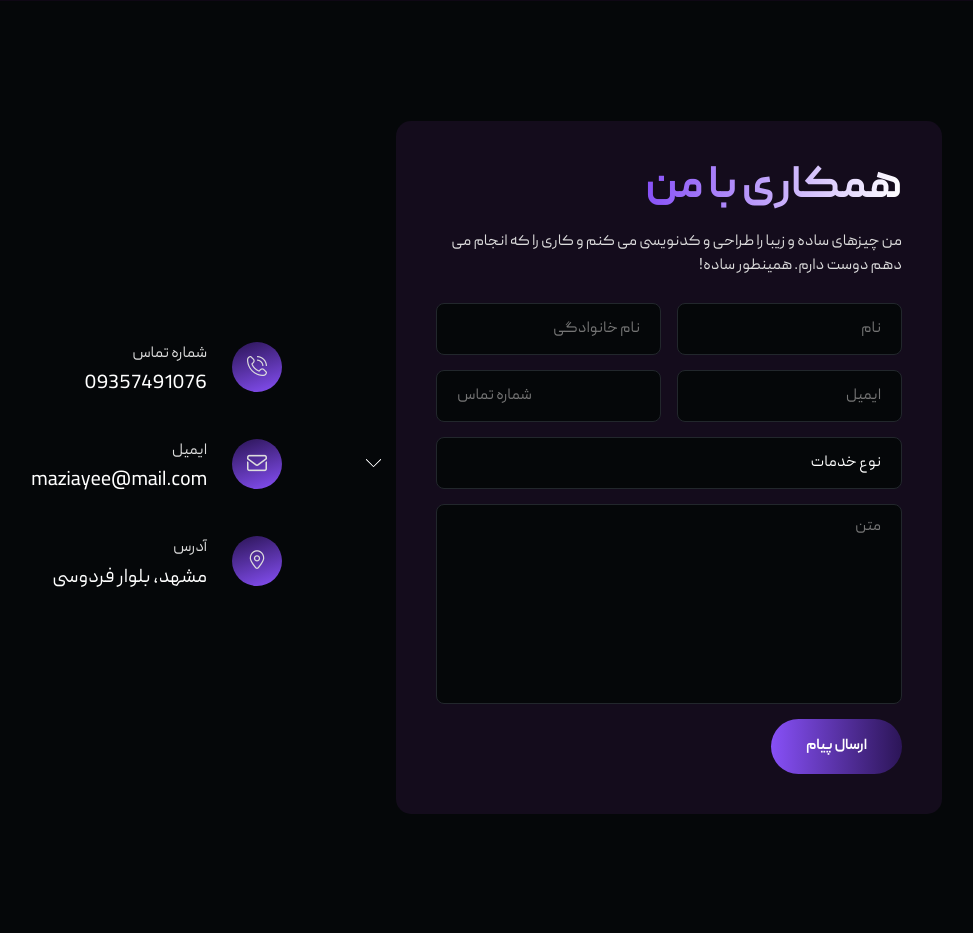
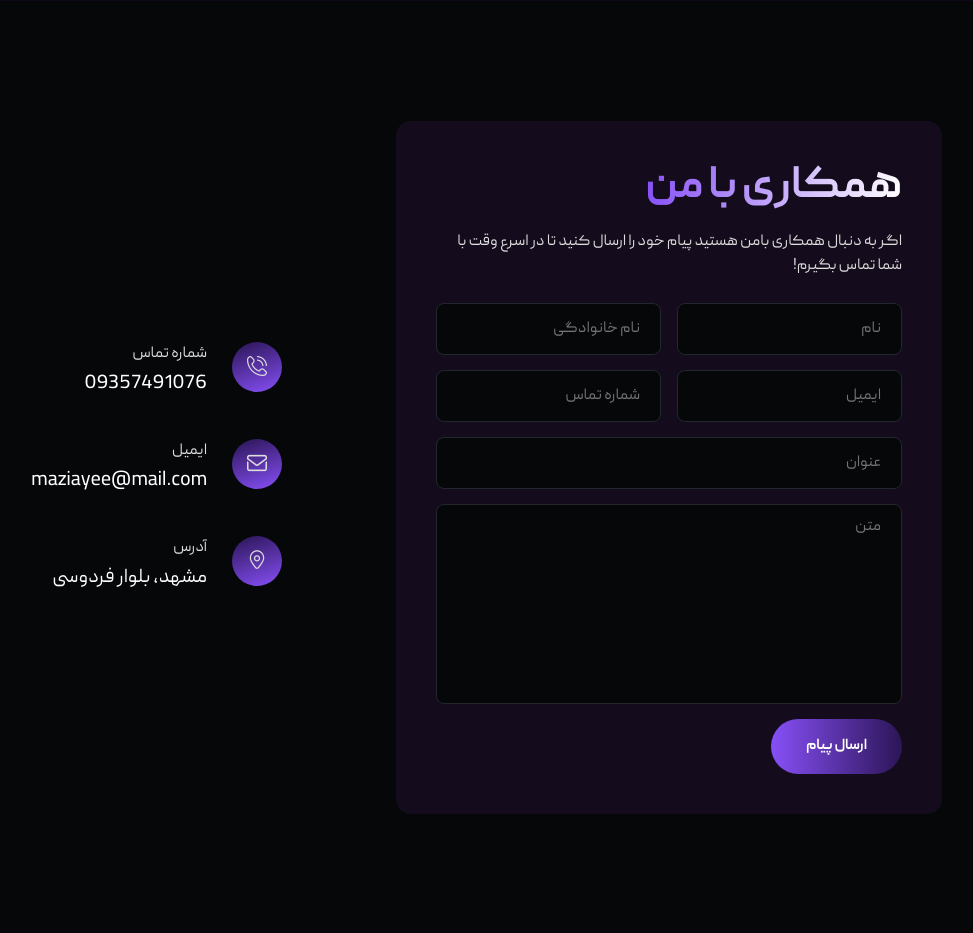
Before and after one commit to MaZiayee/PersonalSite1, a Django app: page / in a window 1280 px wide. Shown: the part 4986-5919 px from the top of the page, without its empty margins (256-1229 px from the left). Run offline with Django 4.2, Linux system fonts and the light colour scheme; data that the repository does not hold is empty; some libraries are stand-ins or nearby versions; some web fonts are replaced.

Commit message:
contact form
connect Contact form to models

```diff
--- a/mysite/settings.py
+++ b/mysite/settings.py
@@ -37,6 +37,7 @@
     'django.contrib.sessions',
     'django.contrib.messages',
     'django.contrib.staticfiles',
+    'django.contrib.humanize',
     'website',
     'blog',
 ]
--- a/templates/website/index.html
+++ b/templates/website/index.html
@@ -1,4 +1,5 @@
 {% load static%}
+{% load humanize %}
 <!DOCTYPE html>
 <html class="no-js" lang="fa" dir="rtl">
 
@@ -804,53 +805,49 @@
       <!-- BLOG SECTION END -->
 
       <!-- CONTACT SECTION START -->
-      <section class="contact-section" id="contact-section">
+      <section class="contact-section">
          <div class="container">
             <div class="row">
                <div class="col-lg-6 col-md-7 order-2 order-md-1">
                   <div class="contact-form-box wow fadeInLeft" data-wow-delay=".3s">
                      <div class="section-header">
                         <h2 class="section-title">همکاری با من</h2>
-                        <p>من چیزهای ساده و زیبا را طراحی و کدنویسی می کنم و کاری را که انجام می دهم دوست دارم. همینطور ساده!</p>
+                        <p>اگر به دنبال همکاری بامن هستید پیام خود را ارسال کنید تا در اسرع وقت با شما تماس بگیرم!</p>
                      </div>
 
+
                      <div class="tj-contact-form">
-                        <form id="contact-form">
+                        <form action="{% url 'website:homepage' %}" method="post">
+                           {% csrf_token %}
                            <div class="row gx-3">
                               <div class="col-sm-6">
                                  <div class="form_group">
-                                    <input type="text" name="conName" id="conName" placeholder="نام" autocomplete="off">
+                                    <input type="text" name="first_name" placeholder="نام" autocomplete="on">
                                  </div>
                               </div>
                               <div class="col-sm-6">
                                  <div class="form_group">
-                                    <input type="text" name="conLName" id="conLName" placeholder="نام خانوادگی" autocomplete="off">
+                                    <input type="text" name="last_name" placeholder="نام خانوادگی" autocomplete="on">
                                  </div>
                               </div>
                               <div class="col-sm-6">
                                  <div class="form_group">
-                                    <input type="email" name="conEmail" id="conEmail" placeholder="ایمیل" autocomplete="off">
+                                    <input type="email" name="email" placeholder="ایمیل" autocomplete="on">
                                  </div>
                               </div>
                               <div class="col-sm-6">
                                  <div class="form_group">
-                                    <input type="tel" name="conPhone" id="conPhone" placeholder="شماره تماس" autocomplete="off">
+                                    <input type="number" name="phone" placeholder="شماره تماس" autocomplete="on">
                                  </div>
                               </div>
                               <div class="col-12">
                                  <div class="form_group">
-                                    <select name="conService" id="conService" class="tj-nice-select">
-                                       <option value="" selected="" disabled="">نوع خدمات</option>
-                                       <option value="braning">طراحی برندینگ</option>
-                                       <option value="web">طراحی سایت</option>
-                                       <option value="uxui">طراحی /UX</option>
-                                       <option value="app">طراحی اپلیکیشن</option>
-                                    </select>
+                                    <input type="text" name="subject" placeholder="عنوان" autocomplete="on">
                                  </div>
                               </div>
                               <div class="col-12">
                                  <div class="form_group">
-                                    <textarea name="conMessage" id="conMessage" placeholder="متن"></textarea>
+                                    <textarea name="message" placeholder="متن"></textarea>
                                  </div>
                               </div>
                               <div class="col-12">
@@ -903,15 +900,19 @@
       <!-- CONTACT SECTION END -->
 
       <!-- BEGIN: Contact Form Success Modal Message -->
-      <div class="modal contact_modal" id="message_sent" tabindex="-1">
+       {% if messages %}
+      <div class="modal contact_modal" tabindex="-1" id="messageModal">
          <div class="modal-dialog">
             <div class="modal-content">
                <div class="modal-header">
                   <span class="modal-title"><strong>پیام شما با موفقیت ارسال شد</strong></span>
-                  <button type="button" class="close" data-bs-dismiss="modal" aria-label="Close"><i class="fas fa-times"></i></button>
                </div>
                <div class="modal-body">
-                  <p>از اینکه با ما تماس گرفتید، متشکریم. ما به زودی با شما تماس خواهیم گرفت.<br>روز خوبی داشته باشید!</p>
+                  {% for message in messages %}
+                     <p>{{ message }}</p>
+                  {% empty %}
+                     <p>No messages</p>
+                  {% endfor %}
                </div>
                <div class="modal-footer">
                   <button type="button" class="btn" data-bs-dismiss="modal">بستن</button>
@@ -919,6 +920,7 @@
             </div>
          </div>
       </div>
+      {% endif %}
       <!-- END: Contact Form Success Modal Message -->
 
       <!-- BEGIN: Contact Form Fail Modal Message -->
@@ -991,4 +993,15 @@
    <script src="{% static 'js/main.js' %}"></script>
 </body>
 
+<script>
+   document.addEventListener("DOMContentLoaded", function() {
+       var messageModal = document.getElementById("messageModal");
+       if (messageModal) {
+           var modal = new bootstrap.Modal(messageModal);
+           modal.show();
+       }
+   });
+</script>
+
+
 </html>
--- /dev/null
+++ b/website/forms.py
@@ -0,0 +1,8 @@
+from django import forms
+from website.models import Contact
+
+class ContactForm(forms.ModelForm):
+
+    class Meta:
+        model = Contact
+        fields = '__all__'
--- a/website/views.py
+++ b/website/views.py
@@ -1,10 +1,25 @@
-from django.shortcuts import render
+from django.shortcuts import render, redirect
 from django.http import HttpResponse
 from blog.models import Post
+from website.models import Contact
+from website.forms import ContactForm
+from django.contrib import messages
 
 # Create your views here.
 
 def home(request):
     posts = Post.objects.filter(status=1)[:3]
-    context = {'posts':posts}
+    if request.method == 'POST':
+        form = ContactForm(request.POST)
+        if form.is_valid():
+            form.save()
+            messages.add_message(request,messages.SUCCESS,'متشکر از پیام شما! بزودی با شما تماس خواهم گرفت.')
+            return redirect("website:homepage")
+        else:
+            messages.add_message(request,messages.ERROR,'مشکلی پیش آمده! لطفا مجدد تلاش کنید.')
+            return redirect("website:homepage")
+    form = ContactForm()
+    print(messages)
+
+    context = {'posts':posts, 'form':form}
     return render(request,'website/index.html',context)
```
